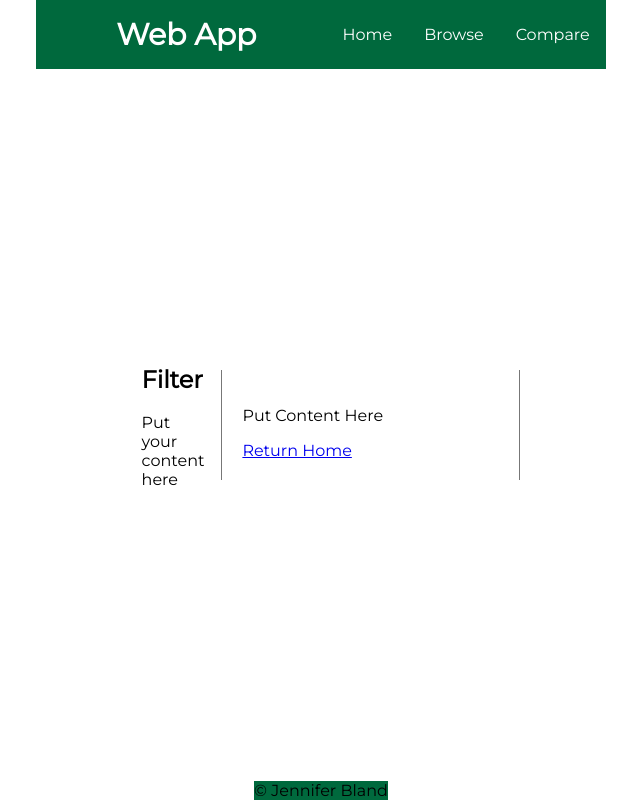
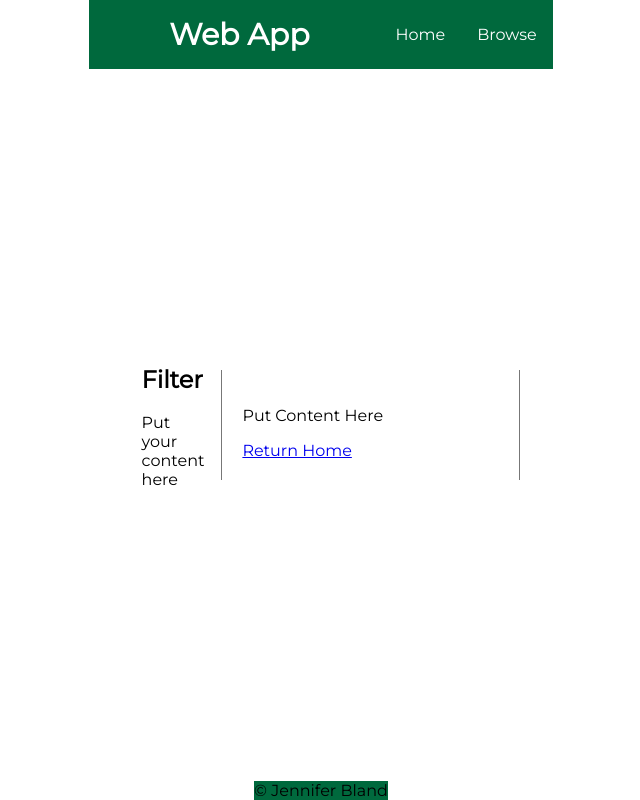
Before and after one commit to gunturkh/web-app, a React (Create React App) app: page / in a window 1280 px wide. Shown: the whole page, without its empty margins (319-959 px from the left). Built offline with nearby package versions, Linux system fonts and the light colour scheme.

Commit message:
Add "nav hidden" class in Navbar component

```diff
--- a/src/components/pages/home/Home.js
+++ b/src/components/pages/home/Home.js
@@ -7,7 +7,7 @@ class Home extends Component {
 		return (
 
 			<div className="flexContainer flexColumn fullHeight whiteBackground">
-				<Navbar/>
+				<Navbar compare="nav hidden"/>
 				<div className="flexContainer flexItem">
 					<main className="flexItem whiteBackground main">
 						<p>Put Content Here</p>
@@ -17,10 +17,6 @@ class Home extends Component {
 						<h2>Filter</h2>
 						<p>Put your content here</p>
 					</aside>
-					{/* <aside className="sidebar sidebarRight">
-						<h2>Right Sidebar</h2>
-						<p>Put your content here</p>
-					</aside> */}
 				</div>
 				<footer className="flexContainer flexCenter blueBackground whiteText height50">&copy; Jennifer Bland</footer>
 			</div>
```
